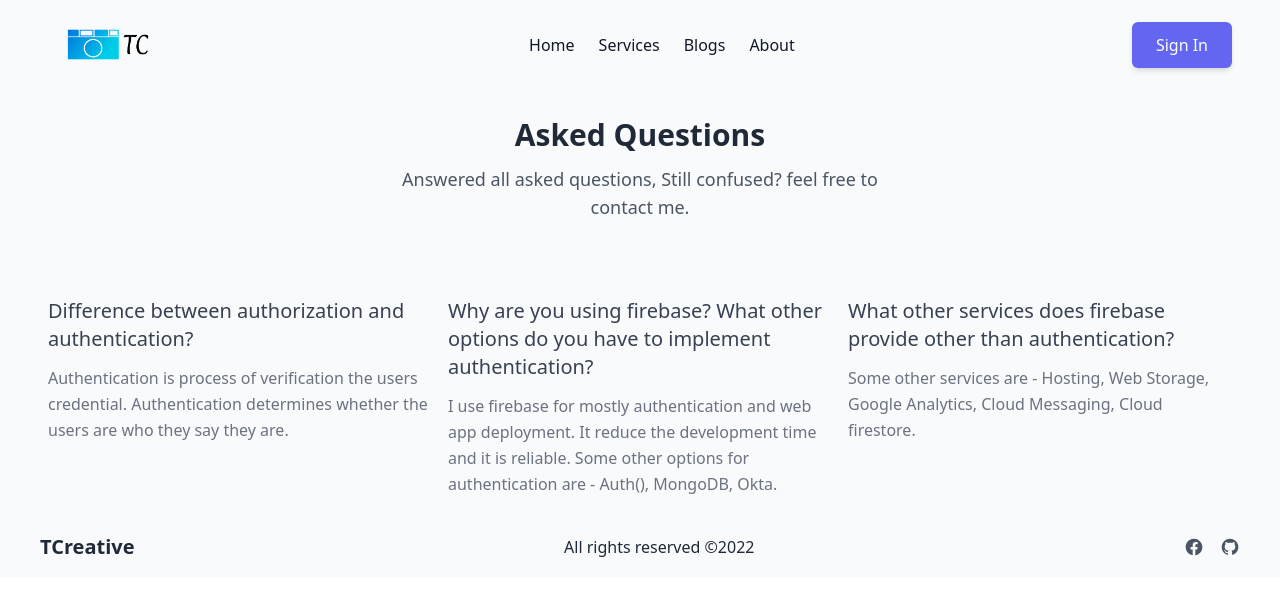
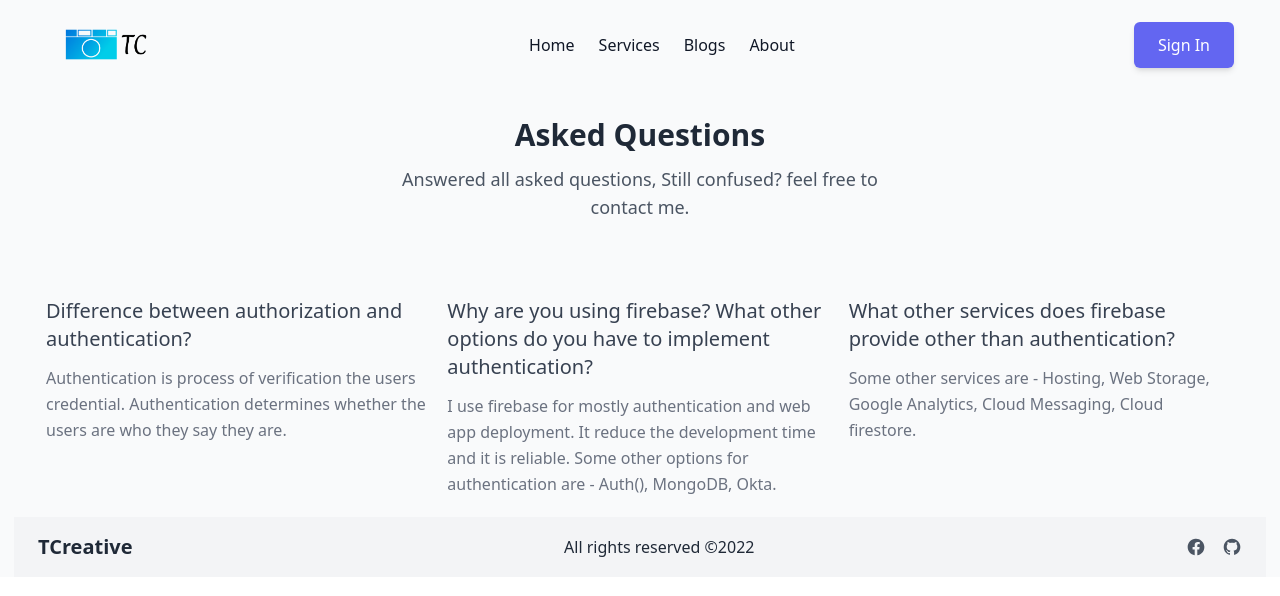
Before and after one commit to B-Tanvir/Tcreative, a React (Create React App) app: page /blogs in a window 1280 px wide. Shown: the top 596 px of the page. Built offline with nearby package versions, Linux system fonts and the light colour scheme; no server answers.

Commit message:
updated readme file

```diff
--- a/src/App.js
+++ b/src/App.js
@@ -12,7 +12,7 @@ import Blogs from "./pages/blogs/Blogs";
 
 function App() {
   return (
-    <div className={'bg-gray-50 px-4 h-full'}>
+    <div className={'bg-gray-50 px-3.5 h-full'}>
     <Navbar/>
       <Routes>
         <Route path={'/'} element={<Home/>}></Route>
--- a/src/pages/about/About.js
+++ b/src/pages/about/About.js
@@ -13,28 +13,28 @@ const About = () => {
                         <h2 className="text-3xl font-bold text-gray-800 dark:text-gray-100">Who I am</h2>
 
                         <p className="mt-4 text-gray-500 dark:text-gray-400 lg:max-w-md">
-                            Hi I am Tanvir , Web development Student <Link className="font-bold text-blue-600 dark:text-blue-400"
-                                                                to="https://programming-hero.com">@Programming Hero</Link> , I want to be a full stack web devoloper as I started my journey with Programming hero. I want to learn and explore the field of web development with passion for next few months and take it professionally and contribute to some of the open source projects that help people.
+                            Hi I am Tanvir , Web development Student <a className="font-bold text-blue-600 dark:text-blue-400"
+                                                                href="https://programming-hero.com" target={"_blank"}>@Programming Hero</a> , I want to be a full stack web devoloper as I started my journey with Programming hero. I want to learn and explore the field of web development with passion for next few months and take it professionally and contribute to some of the open source projects that help people.
                         </p>
 
                         <div className="flex items-center mt-6 -mx-2">
-                            <Link className="mx-2" to="https://www.facebook.com/bahauddintanvir1" aria-label="Facebook">
+                            <a className="mx-2" href="https://www.facebook.com/bahauddintanvir1" target={'_blank'} aria-label="Facebook">
                                 <svg
                                     className="w-5 h-5 text-gray-700 fill-current dark:text-gray-200 hover:text-gray-600 dark:hover:text-gray-400"
                                     xmlns="http://www.w3.org/2000/svg" viewBox="0 0 512 512">
                                     <path
                                         d="M426.8 64H85.2C73.5 64 64 73.5 64 85.2v341.6c0 11.7 9.5 21.2 21.2 21.2H256V296h-45.9v-56H256v-41.4c0-49.6 34.4-76.6 78.7-76.6 21.2 0 44 1.6 49.3 2.3v51.8h-35.3c-24.1 0-28.7 11.4-28.7 28.2V240h57.4l-7.5 56H320v152h106.8c11.7 0 21.2-9.5 21.2-21.2V85.2c0-11.7-9.5-21.2-21.2-21.2z"/>
                                 </svg>
-                            </Link>
+                            </a>
 
-                            <Link className="mx-2" to="https://www.github.com/b-tanvir" aria-label="Github">
+                            <a className="mx-2" href="https://www.github.com/b-tanvir" target={'_blank'} aria-label="Github">
                                 <svg
                                     className="w-5 h-5 text-gray-700 fill-current dark:text-gray-200 hover:text-gray-600 dark:hover:text-gray-400"
                                     xmlns="http://www.w3.org/2000/svg" viewBox="0 0 512 512">
                                     <path
                                         d="M256 32C132.3 32 32 134.9 32 261.7c0 101.5 64.2 187.5 153.2 217.9 1.4.3 2.6.4 3.8.4 8.3 0 11.5-6.1 11.5-11.4 0-5.5-.2-19.9-.3-39.1-8.4 1.9-15.9 2.7-22.6 2.7-43.1 0-52.9-33.5-52.9-33.5-10.2-26.5-24.9-33.6-24.9-33.6-19.5-13.7-.1-14.1 1.4-14.1h.1c22.5 2 34.3 23.8 34.3 23.8 11.2 19.6 26.2 25.1 39.6 25.1 10.5 0 20-3.4 25.6-6 2-14.8 7.8-24.9 14.2-30.7-49.7-5.8-102-25.5-102-113.5 0-25.1 8.7-45.6 23-61.6-2.3-5.8-10-29.2 2.2-60.8 0 0 1.6-.5 5-.5 8.1 0 26.4 3.1 56.6 24.1 17.9-5.1 37-7.6 56.1-7.7 19 .1 38.2 2.6 56.1 7.7 30.2-21 48.5-24.1 56.6-24.1 3.4 0 5 .5 5 .5 12.2 31.6 4.5 55 2.2 60.8 14.3 16.1 23 36.6 23 61.6 0 88.2-52.4 107.6-102.3 113.3 8 7.1 15.2 21.1 15.2 42.5 0 30.7-.3 55.5-.3 63 0 5.4 3.1 11.5 11.4 11.5 1.2 0 2.6-.1 4-.4C415.9 449.2 480 363.1 480 261.7 480 134.9 379.7 32 256 32z"/>
                                 </svg>
-                            </Link>
+                            </a>
                         </div>
                     </div>
 
--- a/src/pages/checkout/Checkout.js
+++ b/src/pages/checkout/Checkout.js
@@ -10,7 +10,7 @@ const Checkout = () => {
 
     return (
         <>
-            <section className="max-w-4xl p-6 mx-auto bg-white rounded-md shadow-md dark:bg-gray-800">
+            <section className="max-w-4xl mt-4 mb-6 p-6 mx-auto bg-white rounded-md shadow-md dark:bg-gray-800">
                 <h2 className="text-lg font-semibold text-gray-700 capitalize dark:text-white">Your Info</h2>
 
                 <form onSubmit={handleBooking}>
--- a/src/pages/footer/Footer.js
+++ b/src/pages/footer/Footer.js
@@ -4,7 +4,7 @@ import {Link} from "react-router-dom";
 const Footer = () => {
     const today = new Date()
     return (
-        <footer className="flex flex-col items-center mt-5 justify-between px-6 py-4 dark:bg-gray-800 sm:flex-row">
+        <footer className="flex flex-col items-center mt-5 justify-between px-6 py-4 bg-gray-100 dark:bg-gray-800 sm:flex-row">
             <a href="#"
                className="text-xl font-bold text-gray-800 dark:text-white hover:text-gray-700 dark:hover:text-gray-300">TCreative</a>
 
--- a/src/pages/home/header/Header.js
+++ b/src/pages/home/header/Header.js
@@ -10,7 +10,7 @@ const Header = () => {
                     <div className="lg:max-w-lg">
                         <h1 className="text-2xl font-semibold text-gray-800 uppercase dark:text-white lg:text-3xl">Experienced
                             Photographer For your next event.</h1>
-                        <p className="mt-2 text-gray-600 dark:text-gray-400">We record events and tells stories using images. Our purpose of photography is to communicate and document moments in time.</p>
+                        <p className="mt-2 text-gray-600 dark:text-gray-400">I record events and tells stories using images. My purpose of photography is to communicate and document moments in time.</p>
                         <HashLink smooth to={'/#services'}>
                             <button
                                 className="w-full px-3 py-2 mt-6 text-xs font-medium text-white uppercase transition-colors duration-200 transform bg-blue-600 rounded-md lg:w-auto hover:bg-blue-500 focus:outline-none focus:bg-blue-500">Book
```
Also changed, not shown: firebase.json (added), 2 other files (tests, documents, lock files or other folders).
